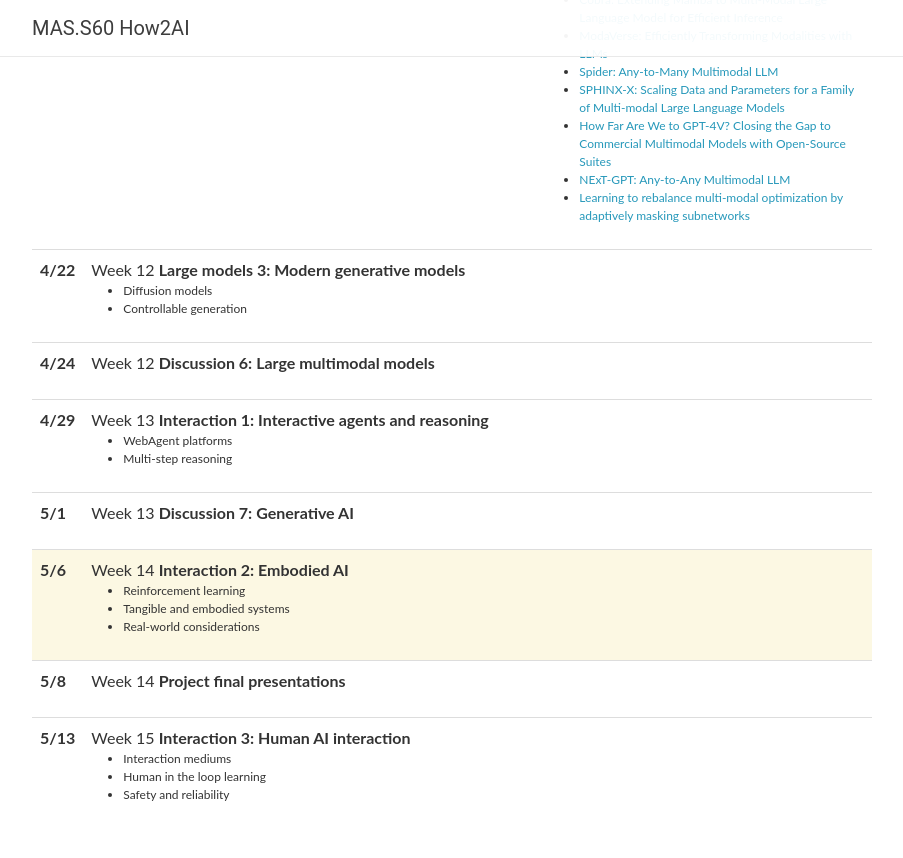
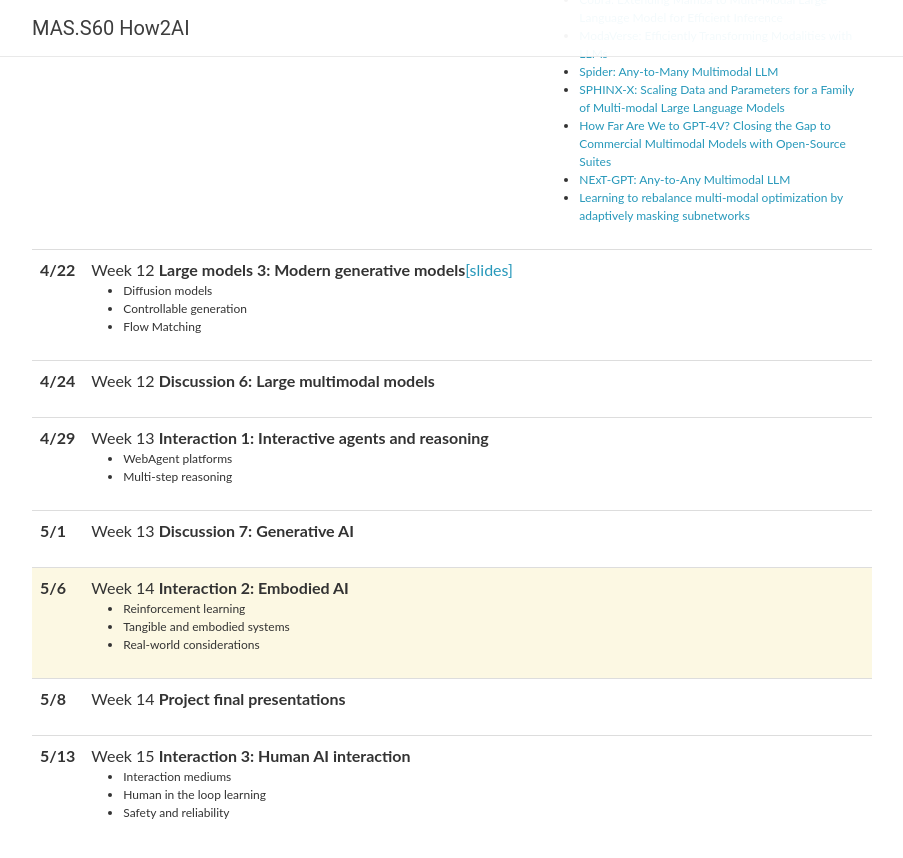
Before and after one commit to MIT-MI/how2ai-course, a Jekyll site: the page built from spring2025/_pages/schedule.md, in a window 1280 px wide and 900 px high, scrolled down 2956 px. Shown: the top 858 px of the window, without its empty margins (188-1091 px from the left). Built offline with Jekyll 4.4.1, drawn with Linux system fonts in a browser that asks for light colours; nearby versions of some CDN libraries; comment, search, counter and statistics services are not loaded.

Commit message:
Update lectures_2025.yml

```diff
--- a/_data/lectures_2025.yml
+++ b/_data/lectures_2025.yml
@@ -241,11 +241,12 @@
 
 - date: 4/22
   title: >
-    Week 12 <strong>Large models 3: Modern generative models</strong>
+    Week 12 <strong>Large models 3: Modern generative models</strong><a href="lec9 - generative AI.pdf">[slides]</a>
   slides:
   topics:
     - Diffusion models <br/>
-    - Controllable generation
+    - Controllable generation <br/>
+    - Flow Matching
   readings:
 
 - date: 4/24
```
